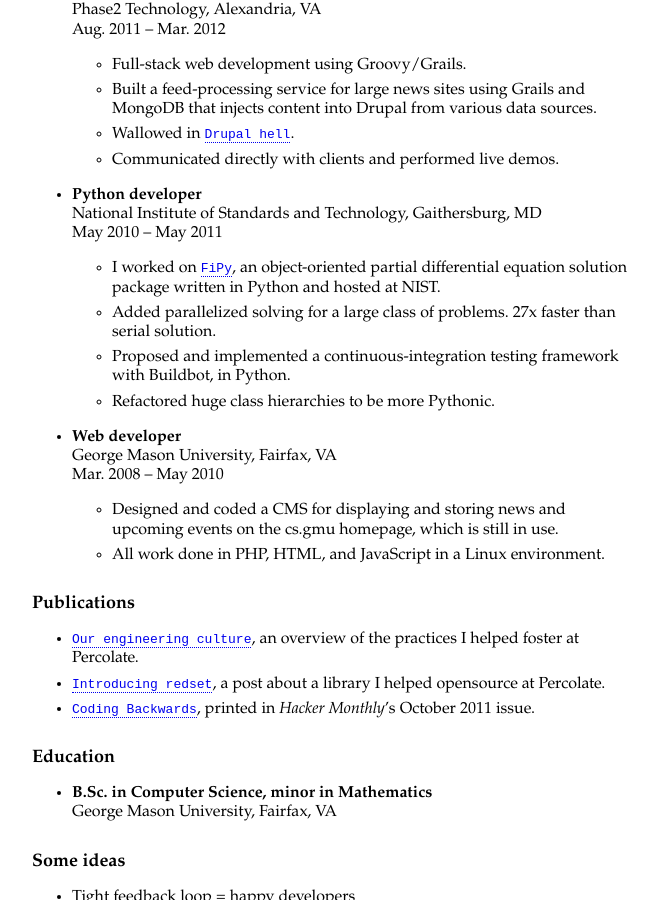
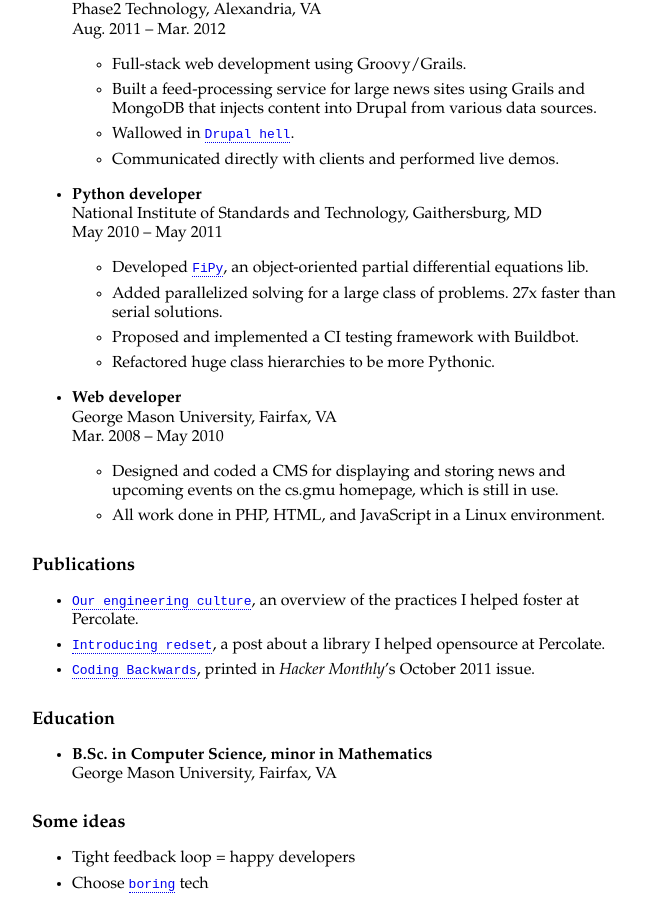
Before and after one commit to jamesob/jamesob.github.io, a Jekyll site: the page built from resume/index.md, in a window 1280 px wide and 900 px high, scrolled down 1036 px. Shown: the whole window, without its empty margins (28-685 px from the left). Built offline with Jekyll 4.4.1, drawn with Linux system fonts in a browser that asks for light colours.

Commit message:
Minor updates

```diff
--- a/resume/index.md
+++ b/resume/index.md
@@ -74,13 +74,11 @@
   National Institute of Standards and Technology, Gaithersburg, MD
   May 2010 – May 2011
 
-  - I worked on [FiPy](http://www.ctcms.nist.gov/fipy/), an object-oriented
-partial differential equation solution package written in Python and hosted
-at NIST.
+  - Developed [FiPy](http://www.ctcms.nist.gov/fipy/), an object-oriented
+partial differential equations lib.
   - Added parallelized solving for a large class of problems. 27x faster than
-serial solution.
-  - Proposed and implemented a continuous-integration testing framework with
-Buildbot, in Python.
+serial solutions.
+  - Proposed and implemented a CI testing framework with Buildbot.
   - Refactored huge class hierarchies to be more Pythonic.
 
 - **Web developer**
```
